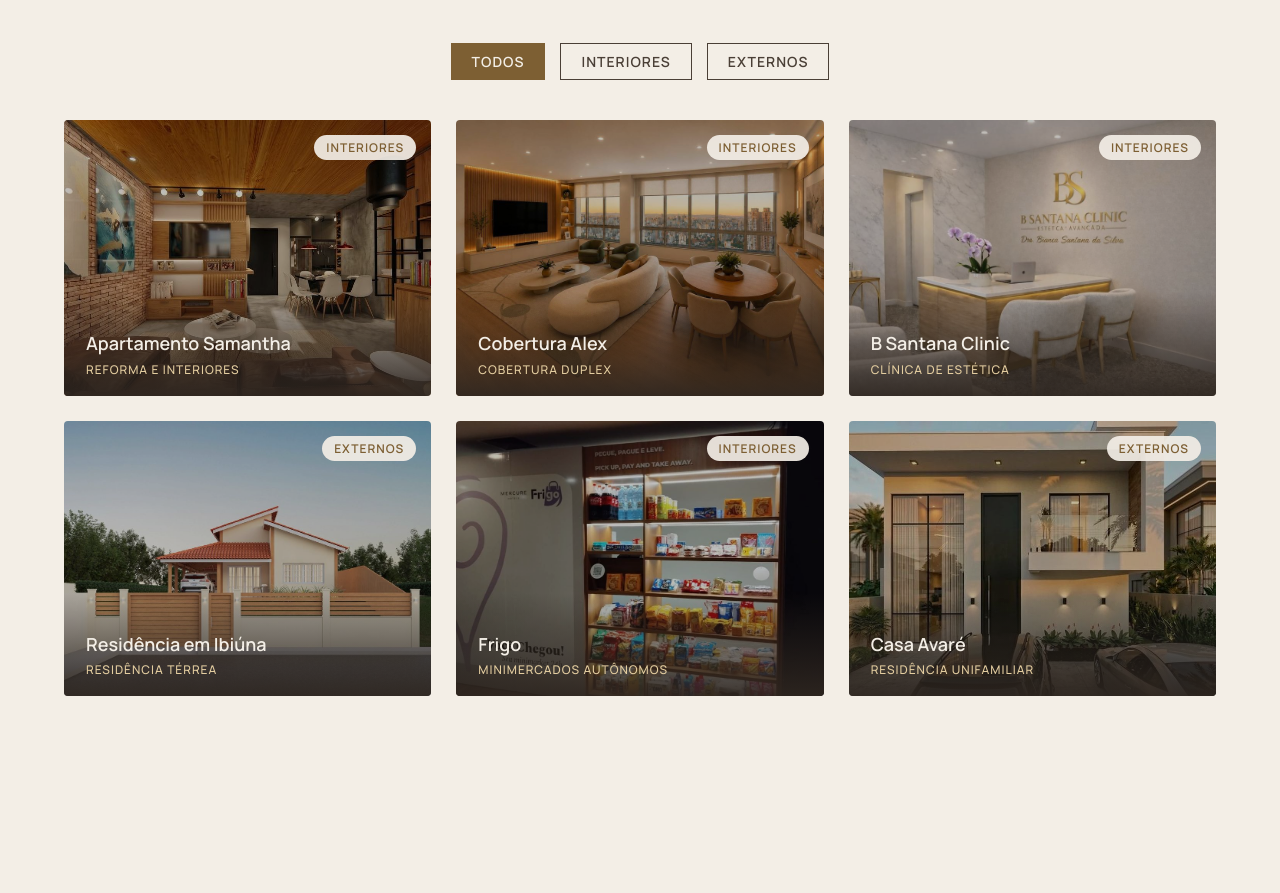
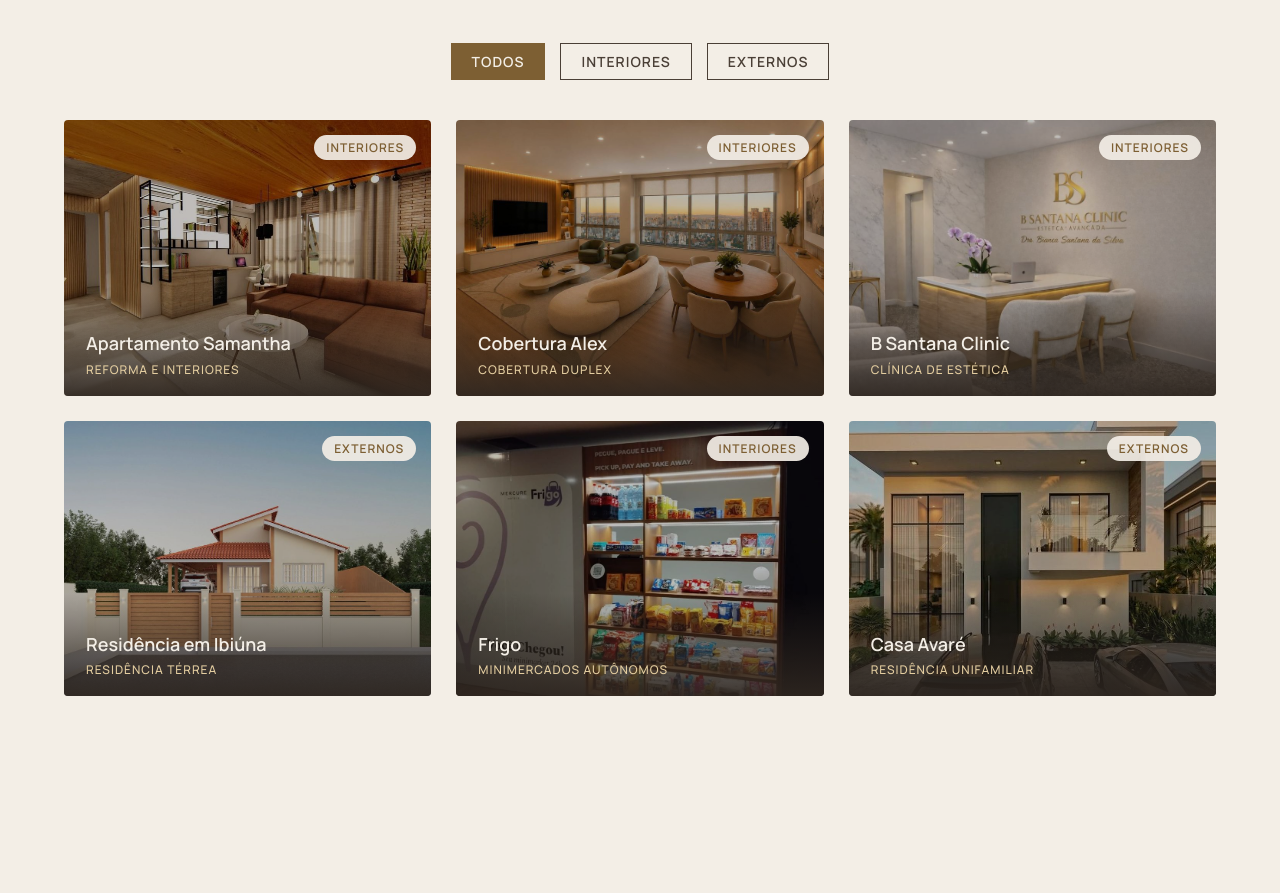
Before and after one commit to joseegebert-cpu/arquitetadannielateixeira, a plain HTML site: page index.html in a window 1280 px wide. Shown: the part 1780-2673 px from the top of the page. Drawn offline with Linux system fonts and the light colour scheme.

Commit message:
Remove render incorreto do Apartamento Samantha
Co-Authored-By: Claude Opus 5.5 <noreply@anthropic.com>

```diff
--- a/index.html
+++ b/index.html
@@ -1436,7 +1436,7 @@
 
         <div class="grid-projetos" id="projetosGrid">
             <div class="projeto-item" data-categoria="interior" data-projeto="samantha">
-                <img src="img/card_sam_home_ia.jpg" alt="Apartamento Samantha" loading="lazy">
+                <img src="img/card_sam_sala.jpg" alt="Apartamento Samantha" loading="lazy">
                 <div class="projeto-categoria">Interiores</div>
                 <div class="projeto-info">
                     <h3 data-i18n="proj1_titulo">Apartamento Samantha</h3>
@@ -1561,7 +1561,7 @@
                 area: "70 m²",
                 descricao: "Re­for­ma de um apar­ta­men­to de 70 m². O apar­ta­men­to tinha um único ba­nhei­ro, de uso comum; a re­for­ma divide esse núcleo em ba­nhei­ro social e ba­nhei­ro da suíte master, com pa­re­des novas em drywall. O pro­je­to exe­cu­ti­vo tem nove pran­chas na escala 1:50: ori­gi­nal, de­mo­lir e cons­truir, planta mo­di­fi­ca­da, layout, piso, elé­tri­ca, forro, ilu­mi­na­ção e hidráulica. Pro­je­to do es­cri­tó­rio La­ris­sa Abreu Ar­qui­te­tu­ra e In­te­ri­o­res, com co­or­de­na­ção de Le­o­nar­do; Dan­ni­e­la Tei­xei­ra de­sen­vol­veu o pro­je­to exe­cu­ti­vo e o layout. Ima­gens: renderizações.",
                 materiais: "Ti­jo­li­nho no home, con­cre­to apa­ren­te no jantar, pai­néis ri­pa­dos que dis­far­çam portas e o quadro de luz, ca­be­cei­ra em ripado, ar­má­rios altos, nicho de vinho e banco-baú na área de serviço.",
-                imagens: ["img/sam_home_ia.jpg", "img/sam_45.jpg", "img/sam_48.jpg", "img/sam_52.jpg", "img/sam_50.jpg", "img/sam_56.jpg", "img/sam_layout.jpg"]
+                imagens: ["img/sam_45.jpg", "img/sam_48.jpg", "img/sam_52.jpg", "img/sam_50.jpg", "img/sam_56.jpg", "img/sam_layout.jpg"]
             },
             alex: {
                 titulo: "Cobertura Alex",
```
Also changed, not shown: img/card_sam_home_ia.jpg (deleted), img/card_sam_sala.jpg (added), img/hero.jpg (deleted), img/sam_home_ia.jpg (deleted).
